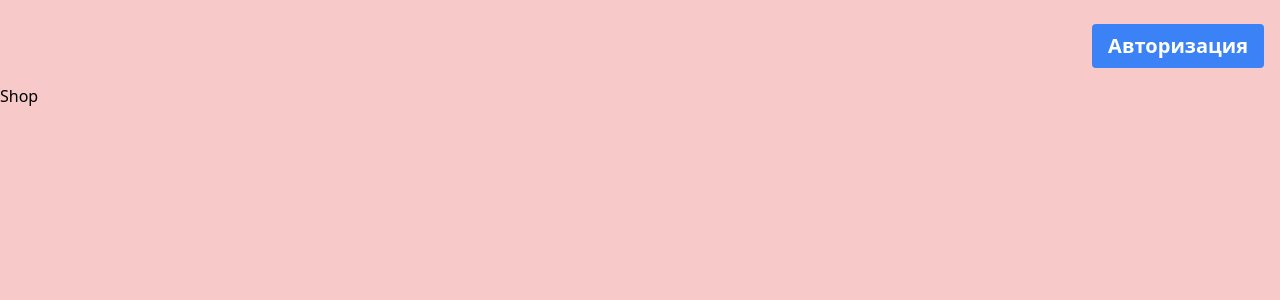
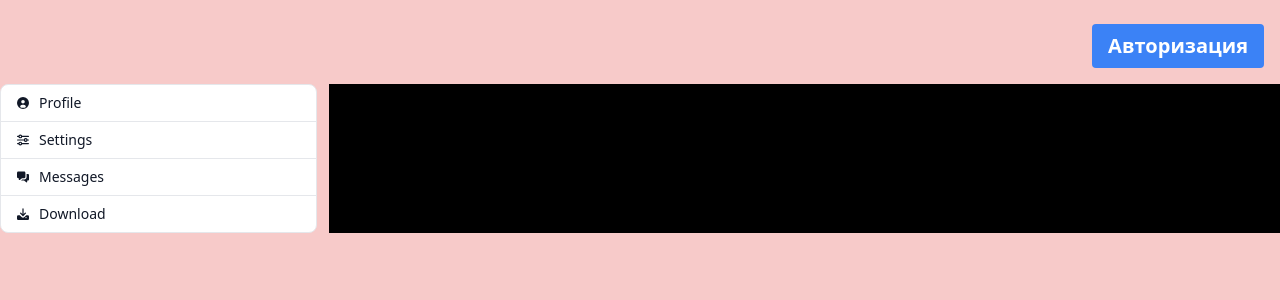
Before and after one commit to Kunduz-rahat/ecommerce-pern-ts, a React (Create React App) app in the folder client/: page / in a window 1280 px wide. Shown: the top 300 px of the page. Built offline with nearby package versions, Linux system fonts and the light colour scheme.

Commit message:
add http api

```diff
--- /dev/null
+++ b/client/src/components/BrandBar.tsx
@@ -0,0 +1,8 @@
+import { observer } from 'mobx-react-lite'
+import React from 'react'
+
+export const BrandBar = observer(() => {
+  return (
+    <div>BrandBar</div>
+  )
+})
--- /dev/null
+++ b/client/src/components/SideBar.tsx
@@ -0,0 +1,38 @@
+import { observer } from "mobx-react-lite";
+import React from "react";
+import { useStore } from "../store";
+export const SideBar = observer(() => {
+  const { deviceStore } = useStore();
+  return (
+
+<div className=" text-gray-900 bg-white border border-gray-200 rounded-lg dark:bg-gray-700 dark:border-gray-600 dark:text-white">
+    <button type="button" className="relative inline-flex items-center w-full px-4 py-2 text-sm font-medium border-b border-gray-200 rounded-t-lg hover:bg-gray-100 hover:text-blue-700 focus:z-10 focus:ring-2 focus:ring-blue-700 focus:text-blue-700 dark:border-gray-600 dark:hover:bg-gray-600 dark:hover:text-white dark:focus:ring-gray-500 dark:focus:text-white">
+        <svg className="w-3 h-3 mr-2.5" aria-hidden="true" xmlns="http://www.w3.org/2000/svg" fill="currentColor" viewBox="0 0 20 20">
+            <path d="M10 0a10 10 0 1 0 10 10A10.011 10.011 0 0 0 10 0Zm0 5a3 3 0 1 1 0 6 3 3 0 0 1 0-6Zm0 13a8.949 8.949 0 0 1-4.951-1.488A3.987 3.987 0 0 1 9 13h2a3.987 3.987 0 0 1 3.951 3.512A8.949 8.949 0 0 1 10 18Z"/>
+        </svg>
+        Profile
+    </button>
+    <button type="button" className="relative inline-flex items-center w-full px-4 py-2 text-sm font-medium border-b border-gray-200 hover:bg-gray-100 hover:text-blue-700 focus:z-10 focus:ring-2 focus:ring-blue-700 focus:text-blue-700 dark:border-gray-600 dark:hover:bg-gray-600 dark:hover:text-white dark:focus:ring-gray-500 dark:focus:text-white">
+        <svg className="w-3 h-3 mr-2.5" aria-hidden="true" xmlns="http://www.w3.org/2000/svg" fill="none" viewBox="0 0 20 20">
+            <path stroke="currentColor" stroke-linecap="round" stroke-linejoin="round" stroke-width="2" d="M7.75 4H19M7.75 4a2.25 2.25 0 0 1-4.5 0m4.5 0a2.25 2.25 0 0 0-4.5 0M1 4h2.25m13.5 6H19m-2.25 0a2.25 2.25 0 0 1-4.5 0m4.5 0a2.25 2.25 0 0 0-4.5 0M1 10h11.25m-4.5 6H19M7.75 16a2.25 2.25 0 0 1-4.5 0m4.5 0a2.25 2.25 0 0 0-4.5 0M1 16h2.25"/>
+        </svg>
+        Settings
+    </button>
+    <button type="button" className="relative inline-flex items-center w-full px-4 py-2 text-sm font-medium border-b border-gray-200 hover:bg-gray-100 hover:text-blue-700 focus:z-10 focus:ring-2 focus:ring-blue-700 focus:text-blue-700 dark:border-gray-600 dark:hover:bg-gray-600 dark:hover:text-white dark:focus:ring-gray-500 dark:focus:text-white">
+        <svg className="w-3 h-3 mr-2.5" aria-hidden="true" xmlns="http://www.w3.org/2000/svg" viewBox="0 0 20 18" fill="currentColor">
+            <path d="M18 4H16V9C16 10.0609 15.5786 11.0783 14.8284 11.8284C14.0783 12.5786 13.0609 13 12 13H9L6.846 14.615C7.17993 14.8628 7.58418 14.9977 8 15H11.667L15.4 17.8C15.5731 17.9298 15.7836 18 16 18C16.2652 18 16.5196 17.8946 16.7071 17.7071C16.8946 17.5196 17 17.2652 17 17V15H18C18.5304 15 19.0391 14.7893 19.4142 14.4142C19.7893 14.0391 20 13.5304 20 13V6C20 5.46957 19.7893 4.96086 19.4142 4.58579C19.0391 4.21071 18.5304 4 18 4Z" fill="currentColor"/>
+            <path d="M12 0H2C1.46957 0 0.960859 0.210714 0.585786 0.585786C0.210714 0.960859 0 1.46957 0 2V9C0 9.53043 0.210714 10.0391 0.585786 10.4142C0.960859 10.7893 1.46957 11 2 11H3V13C3 13.1857 3.05171 13.3678 3.14935 13.5257C3.24698 13.6837 3.38668 13.8114 3.55279 13.8944C3.71889 13.9775 3.90484 14.0126 4.08981 13.996C4.27477 13.9793 4.45143 13.9114 4.6 13.8L8.333 11H12C12.5304 11 13.0391 10.7893 13.4142 10.4142C13.7893 10.0391 14 9.53043 14 9V2C14 1.46957 13.7893 0.960859 13.4142 0.585786C13.0391 0.210714 12.5304 0 12 0Z" fill="currentColor"/>
+        </svg>
+        Messages
+    </button>
+    <button type="button" className="relative inline-flex items-center w-full px-4 py-2 text-sm font-medium rounded-b-lg hover:bg-gray-100 hover:text-blue-700 focus:z-10 focus:ring-2 focus:ring-blue-700 focus:text-blue-700 dark:border-gray-600 dark:hover:bg-gray-600 dark:hover:text-white dark:focus:ring-gray-500 dark:focus:text-white">
+        <svg className="w-3 h-3 mr-2.5" aria-hidden="true" xmlns="http://www.w3.org/2000/svg" fill="currentColor" viewBox="0 0 20 20">
+            <path d="M14.707 7.793a1 1 0 0 0-1.414 0L11 10.086V1.5a1 1 0 0 0-2 0v8.586L6.707 7.793a1 1 0 1 0-1.414 1.414l4 4a1 1 0 0 0 1.416 0l4-4a1 1 0 0 0-.002-1.414Z"/>
+            <path d="M18 12h-2.55l-2.975 2.975a3.5 3.5 0 0 1-4.95 0L4.55 12H2a2 2 0 0 0-2 2v4a2 2 0 0 0 2 2h16a2 2 0 0 0 2-2v-4a2 2 0 0 0-2-2Zm-3 5a1 1 0 1 1 0-2 1 1 0 0 1 0 2Z"/>
+        </svg>
+        Download
+    </button>
+</div>
+
+  );
+});
--- /dev/null
+++ b/client/src/http/index.js
@@ -0,0 +1,18 @@
+import axios from 'axios';
+
+const $host = axios.create({
+  baseURL: process.env.REACT_APP_API_URL
+});
+
+const $authHost = axios.create({
+  baseURL: process.env.REACT_APP_API_URL
+});
+
+const authInterceptor = (config) => {
+  config.headers.authorization = `Bearer ${localStorage.getItem('token')}`;
+  return config;
+};
+
+$authHost.interceptors.request.use(authInterceptor);
+
+export { $host, $authHost };
--- /dev/null
+++ b/client/src/http/userApi.js
@@ -0,0 +1,20 @@
+import { $authHost, $host } from './index';
+import jwt_decode from 'jwt-decode';
+
+export const registration = async (email, password) => {
+  const { data } = await $host.post('api/user/registration', { email, password, role: 'ADMIN' });
+  localStorage.setItem('token', data.token);
+  return jwt_decode(data.token);
+};
+
+export const login = async (email, password) => {
+  const { data } = await $host.post('api/user/login', { email, password });
+  localStorage.setItem('token', data.token);
+  return jwt_decode(data.token);
+};
+
+export const check = async () => {
+  const { data } = await $authHost.get('api/user/auth');
+  localStorage.setItem('token', data.token);
+  return jwt_decode(data.token);
+};
--- a/client/src/store/DeviceStore.ts
+++ b/client/src/store/DeviceStore.ts
@@ -1,6 +1,6 @@
-import { action, makeAutoObservable, observable } from "mobx";
+import { action, computed, makeAutoObservable, observable } from "mobx";
 
-export default class DeviceStore {
+export  class DeviceStore {
   _types?: any[];
   _brands?: any[];
   _devices?: any[];
@@ -27,7 +27,6 @@ export default class DeviceStore {
       _page: observable,
       _totalCount: observable,
       _limit: observable,
-      selectedBrand: action,
       setBrands: action,
       setPage: action,
       setDevices: action,
@@ -35,7 +34,14 @@ export default class DeviceStore {
       setTypes: action,
       setSelectedBrand: action,
       setSelectedType: action,
-      selectedType: action,
+      selectedType: computed,
+      selectedBrand: computed,
+      types: computed,
+      brands: computed,
+      devices: computed,
+      totalCount: computed,
+      page: computed,
+      limit: computed,
     });
   }
 
@@ -89,3 +95,6 @@ export default class DeviceStore {
     return this._limit;
   }
 }
+
+
+export default new DeviceStore();
--- a/client/src/store/index.ts
+++ b/client/src/store/index.ts
@@ -1,11 +1,13 @@
+import deviceStore, {DeviceStore} from "./DeviceStore"
 import userStore, {UserStore} from "./UserStore"
 
 export  type RootStore = {
-    userStore:UserStore
+    userStore:UserStore,
+    deviceStore:DeviceStore
 }
 
 const rootStore:RootStore = {
-    userStore
+    userStore, deviceStore
 }
 
 export default rootStore
--- a/client/src/utils/axios.ts
+++ /dev/null
@@ -1,13 +0,0 @@
-import axios from "axios";
-import { config } from "process";
-
-const instance = axios.create({
-    baseURL:"http://localhost:5000/api"
-})
-
-instance.interceptors.request.use((config)=>{
-    config.headers.Authorization = window.localStorage.getItem('token')
-    return config
-})
-
-export default instance
--- a/client/src/views/Auth.tsx
+++ b/client/src/views/Auth.tsx
@@ -1,5 +1,5 @@
 import React from "react";
-import { Link, useLocation } from "react-router-dom";
+import { Link, NavLink, useLocation } from "react-router-dom";
 import { LOGIN_ROUTE, REGISTRATION_ROUTE } from "../utils";
 
 export const Auth = () => {
@@ -43,7 +43,7 @@ export const Auth = () => {
               </button>
               <div>
               <Link
-                to={LOGIN_ROUTE}
+                to={REGISTRATION_ROUTE}
                 className="flex justify-center items-center text-xs text-black"
               >
                 Зарегистрируйся !
@@ -61,12 +61,12 @@ export const Auth = () => {
                 Есть аккаунт ?
               </button>
               <div>
-              <Link
-                to={REGISTRATION_ROUTE}
+              <NavLink
+                to={LOGIN_ROUTE}
                 className="flex justify-center items-center text-xs text-black"
               >
                 Войдите
-              </Link>
+              </NavLink>
               </div>
 
             </div>
--- a/client/src/views/Shop.tsx
+++ b/client/src/views/Shop.tsx
@@ -1,7 +1,16 @@
-import React from 'react'
+import React from "react";
+import { SideBar } from "../components/SideBar";
+import { BrandBar } from "../components/BrandBar";
 
 export const Shop = () => {
   return (
-    <div>Shop</div>
-  )
-}
+    <div className="flex flex-row gap-3">
+      <div className="basis-1/4 ">
+        <SideBar/>
+      </div>
+      <div className="basis-3/4 bg-black">
+        <BrandBar/>
+      </div>
+    </div>
+  );
+};
```
Also changed, not shown: client/src/http/deviceApi.js (added).
